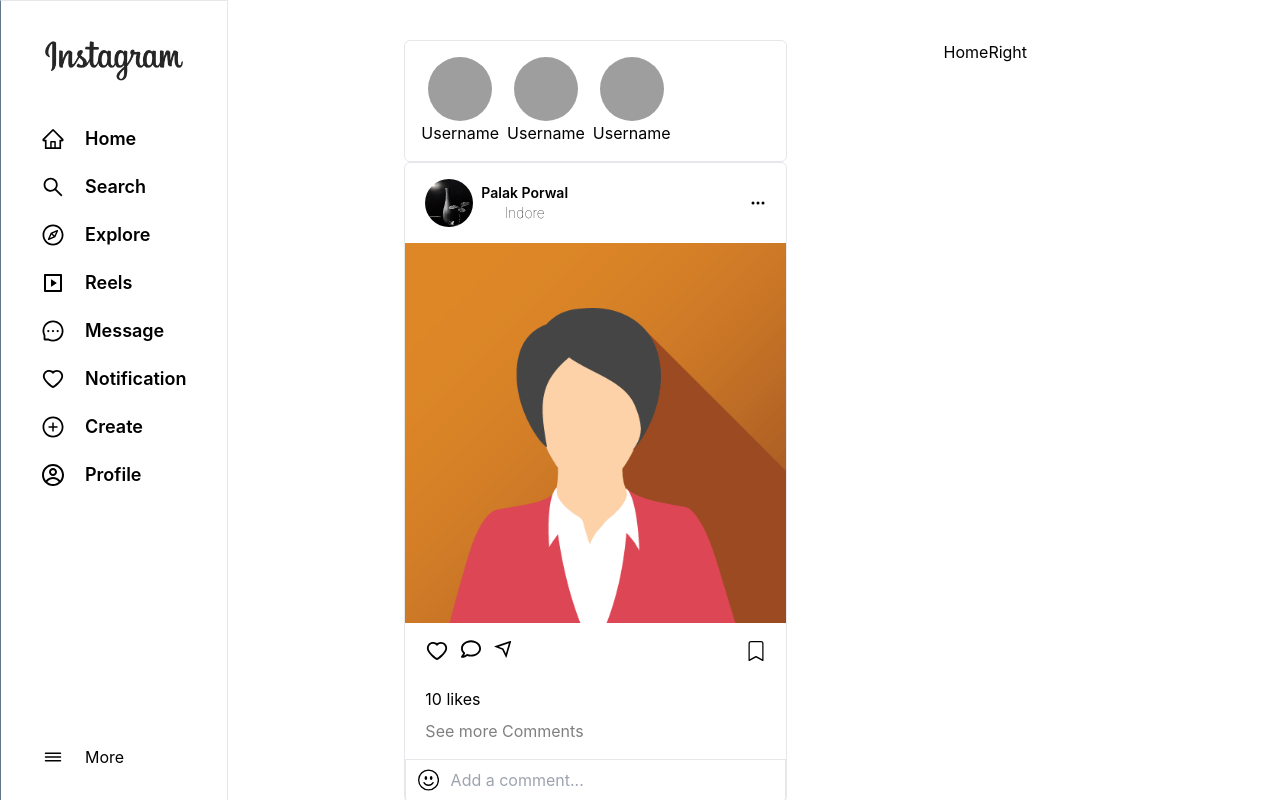
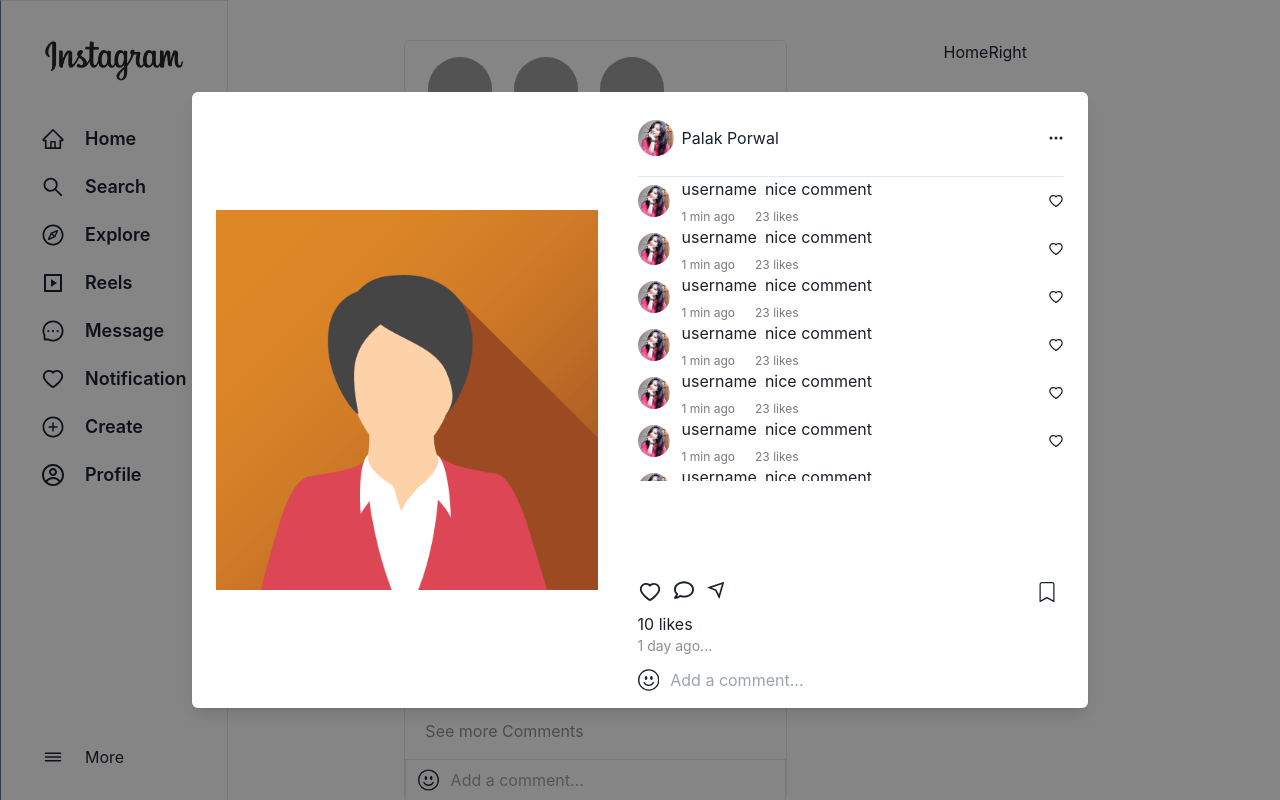
Before and after one commit to madhavpaliwal02/Instagram-Clone-UI, a React (Create React App) app: page / in a window 1280 px wide. Both pictures are taken after a click on the icon 471 px from the left and 649 px from the top of the page. Shown: the top 800 px of the page. Built offline with nearby package versions, Linux system fonts and the light colour scheme; grey boxes are pictures that could not be loaded.

Commit message:
Comment Modal added successfully

```diff
--- a/package.json
+++ b/package.json
@@ -3,10 +3,14 @@
   "version": "0.1.0",
   "private": true,
   "dependencies": {
+    "@chakra-ui/react": "^2.6.1",
+    "@emotion/react": "^11.11.0",
+    "@emotion/styled": "^11.11.0",
     "@testing-library/jest-dom": "^5.16.5",
     "@testing-library/react": "^13.4.0",
     "@testing-library/user-event": "^13.5.0",
     "formik": "^2.2.9",
+    "framer-motion": "^10.12.16",
     "react": "^18.2.0",
     "react-dom": "^18.2.0",
     "react-icons": "^4.8.0",
--- /dev/null
+++ b/src/components/commentModal/CommentCard.jsx
@@ -0,0 +1,51 @@
+import React, { useState } from 'react'
+import { AiFillHeart, AiOutlineHeart } from 'react-icons/ai'
+import photo from '../../images/Pal.jpg'
+
+const CommentCard = () => {
+
+    // Use state
+    const [isLiked, setIsLiked] = useState(false);
+
+    const handleLike = () => {
+        setIsLiked(!isLiked);
+    }
+
+    return (
+        <div>
+            {/* For each Comment */}
+            <div className='flex items-center justify-between'>
+
+                {/* Personel + Comment Details */}
+                <div className='flex items-center'>
+
+                    {/* Photo of the commenter */}
+                    <div>
+                        <img className='w-8 h-8 rounded-full' src={photo} alt="" />
+                    </div>
+
+                    {/* Username & Statistics */}
+                    <div className='ml-3'>
+                        {/* Username + Comment */}
+                        <p>
+                            <span className='text-semibold'>username</span>
+                            <span className='ml-2'>nice comment</span>
+                        </p>
+                        {/* likes & time before the post */}
+                        <div className='flex items-center space-x-5 text-xs opacity-60 pt-2'>
+                            <span>1 min ago</span>
+                            <span>23 likes</span>
+                        </div>
+                    </div>
+                </div>
+
+                {/* Like Button */}
+                <div>
+                    {isLiked ? <AiFillHeart onClick={handleLike} className='hover:opacity-50 cursor-pointer text-red-600' /> : <AiOutlineHeart onClick={handleLike} className='hover:opacity-50 cursor-pointer' />}
+                </div>
+            </div>
+        </div>
+    )
+}
+
+export default CommentCard
--- /dev/null
+++ b/src/components/commentModal/CommentModal.css
@@ -0,0 +1,8 @@
+.comment {
+    max-height: 38vh;
+    overflow-y: scroll;
+}
+
+.comment::-webkit-scrollbar {
+    display: none;
+}
--- /dev/null
+++ b/src/components/commentModal/CommentModal.jsx
@@ -0,0 +1,96 @@
+import React from 'react'
+import { Modal, ModalOverlay, ModalContent, ModalBody } from '@chakra-ui/react'
+import photo from '../../images/pp2.png'
+import pp from '../../images/Pal.jpg'
+import { BsBookmark, BsBookmarkFill, BsEmojiSmile, BsThreeDots } from 'react-icons/bs'
+import { AiOutlineHeart, AiFillHeart } from 'react-icons/ai'
+import { FaRegComment } from 'react-icons/fa'
+import { RiSendPlaneLine } from 'react-icons/ri'
+import CommentCard from './CommentCard'
+import './CommentModal.css'
+
+const CommentModal = ({ handlePostLike, onClose, isOpen, handleBookmark, isPostLike, isBookmark, }) => {
+    return (
+        <div>
+            <Modal size={"4xl"} onClose={onClose} isOpen={isOpen} isCentered>
+                <ModalOverlay />
+                <ModalContent>
+                    <ModalBody>
+                        {/* Card Modal Body */}
+                        <div className='h-[75vh] flex'>
+
+                            {/* Left : Post Image */}
+                            <div className='w-[45%] flex flex-col justify-center'>
+                                <img className='max-h-full w-full' src={photo} alt="" />
+                            </div>
+
+                            {/* Right : Post Comment */}
+                            <div className='w-[55%] pl-10 relative'>
+                                {/* Profile Details + More Options */}
+                                <div className='flex justify-between items-center'>
+
+                                    {/* Photo & Username */}
+                                    <div className='flex items-center py-5'>
+                                        <div>
+                                            <img className='w-9 h-9 rounded-full' src={pp} alt="" />
+                                        </div>
+                                        <div className='ml-2'>
+                                            <p>Palak Porwal</p>
+                                        </div>
+                                    </div>
+
+                                    {/*More Options */}
+                                    <BsThreeDots />
+                                </div>
+
+                                <hr />
+
+                                {/* Comment Card */}
+                                <div className='comment'>
+                                    {[1, 1, 1, 1, 1, 1, 1].map(() => <CommentCard />)}
+                                </div>
+
+                                {/* Bottom Like & comment part */}
+                                <div className='absolute bottom-0 w-[90%]'>
+                                    {/* Like, Comments & Share and Save */}
+                                    <div className='flex justify-between items-center w-full py-1'>
+                                        {/* Like, Comments & Share */}
+                                        <div className='flex justify-center space-x-3'>
+                                            {isPostLike ? <AiFillHeart className='text-2xl hover:opacity-50 cursor-pointer text-red-600' onClick={handlePostLike} /> : <AiOutlineHeart className='text-2xl hover:opacity-50 cursor-pointer' onClick={handlePostLike} />}
+
+                                            <FaRegComment className='text-xl hover:opacity-50 cursor-pointer' />
+
+                                            <RiSendPlaneLine className='text-xl hover:opacity-50 cursor-pointer' />
+                                        </div>
+                                        {/* Saved */}
+                                        <div>
+                                            {isBookmark ? <BsBookmarkFill className='text-xl hover:opacity-50 cursor-pointer' onClick={handleBookmark} /> : <BsBookmark className='text-xl hover:opacity-50 cursor-pointer' onClick={handleBookmark} />}
+                                        </div>
+                                    </div>
+
+                                    {/* No of likes displayed */}
+                                    <div className='w-full text-left py-1'>
+                                        <p>10 likes</p>
+                                        <p className='opacity-50 text-sm'>1 day ago...</p>
+                                    </div>
+
+                                    {/* Add a comment : Input */}
+                                    {/* <div className='w-full'> */}
+                                    <div className='flex w-full items-center'>
+                                        <BsEmojiSmile className='text-2xl cursor-pointer' />
+                                        <input className='commentInput' type="text" placeholder='Add a comment...' />
+                                    </div>
+                                    {/* </div> */}
+                                </div>
+
+                            </div>
+
+                        </div>
+                    </ModalBody>
+                </ModalContent>
+            </Modal>
+        </div >
+    )
+}
+
+export default CommentModal
--- a/src/components/post/PostCard.jsx
+++ b/src/components/post/PostCard.jsx
@@ -6,6 +6,8 @@
 import photo from '../../images/post.jpg'
 import postImg from '../../images/pp2.png'
 import './PostCard.css'
+import CommentModal from '../commentModal/CommentModal'
+import { useDisclosure } from '@chakra-ui/react'
 
 const PostCard = () => {
 
@@ -13,6 +15,7 @@
     const [showDropdown, setShowDropdown] = useState(false);
     const [isPostLike, setIsPostLike] = useState(false);
     const [isBookmark, setIsBookmark] = useState(false);
+    const { isOpen, onOpen, onClose } = useDisclosure()
 
     // Handling delete dropdown
     const handleDelete = () => {
@@ -29,8 +32,15 @@
         setIsBookmark(!isBookmark);
     }
 
+    // Handle Comment Modal
+    const handleOpenCommentModal = () => {
+        onOpen()
+    }
+
     return (
         <div>
+
+            {/* Post Card */}
             <div className='border rounded-md w-full'>
 
                 {/* PostCard Header */}
@@ -67,7 +77,7 @@
                     <div className='flex justify-center space-x-3'>
                         {isPostLike ? <AiFillHeart className='text-2xl hover:opacity-50 cursor-pointer text-red-600' onClick={handlePostLike} /> : <AiOutlineHeart className='text-2xl hover:opacity-50 cursor-pointer' onClick={handlePostLike} />}
 
-                        <FaRegComment className='text-xl hover:opacity-50 cursor-pointer' />
+                        <FaRegComment onClick={handleOpenCommentModal} className='text-xl hover:opacity-50 cursor-pointer' />
 
                         <RiSendPlaneLine className='text-xl hover:opacity-50 cursor-pointer' />
                     </div>
@@ -91,6 +101,9 @@
                     </div>
                 </div>
             </div>
+
+            {/* Comment Modal */}
+            <CommentModal handlePostLike={handlePostLike} onClose={onClose} isOpen={isOpen} handleBookmark={handleBookmark} isPostLike={isPostLike} isBookmark={isBookmark} />
         </div>
     )
 }
--- a/src/index.js
+++ b/src/index.js
@@ -4,12 +4,15 @@
 import App from './App';
 import reportWebVitals from './reportWebVitals';
 import { BrowserRouter } from 'react-router-dom';
+import { ChakraProvider } from '@chakra-ui/react';
 
 const root = ReactDOM.createRoot(document.getElementById('root'));
 root.render(
   <React.StrictMode>
     <BrowserRouter>
-      <App />
+      <ChakraProvider>
+        <App />
+      </ChakraProvider>
     </BrowserRouter>
   </React.StrictMode>
 );
--- a/src/pages/home/Home.jsx
+++ b/src/pages/home/Home.jsx
@@ -7,6 +7,8 @@
     return (
         <div>
             <div className='mt-10 flex w-[100%] justify-center'>
+
+                {/* Main Center : Story & Posts */}
                 <div className='w-[44%] px-10'>
                     {/*  Story */}
                     <div className='storyDiv flex space-x-2 border p-4 rounded-md justify-start w-full'>
@@ -19,6 +21,7 @@
                     </div>
 
                 </div>
+                {/* Right Part */}
                 <div className='w-[30%]'>
                     <HomeRight />
                 </div>
```
Also changed, not shown: 1 other file (tests, documents, lock files or other folders).
